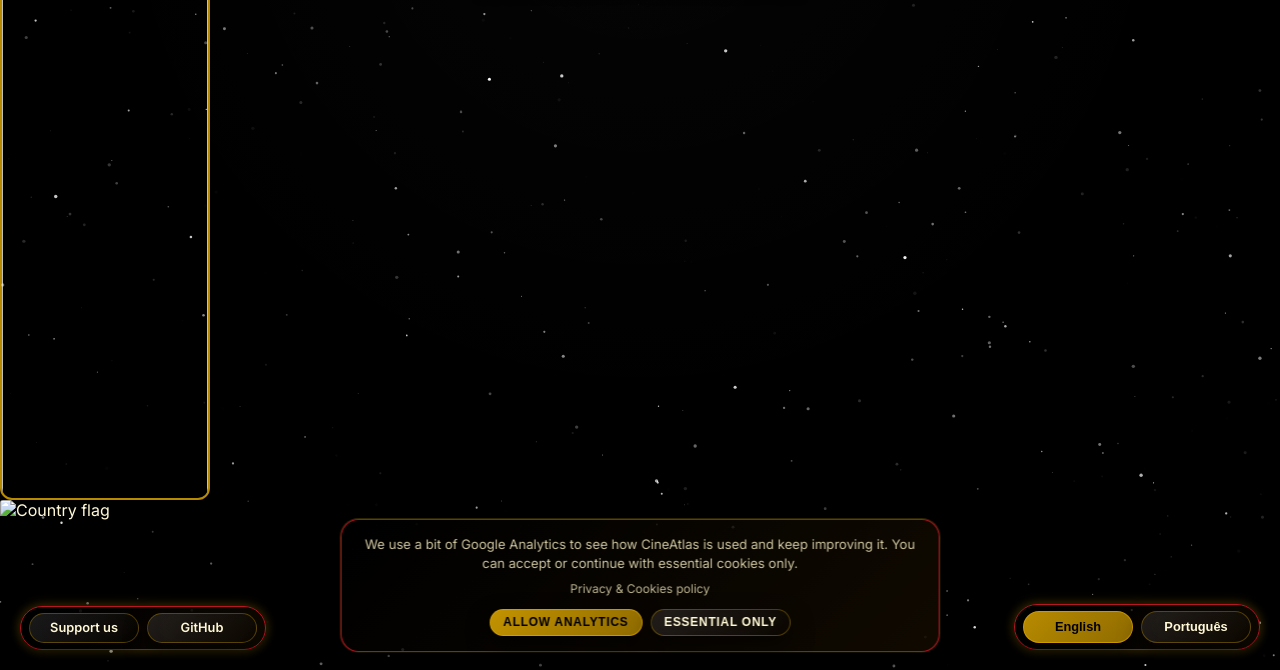
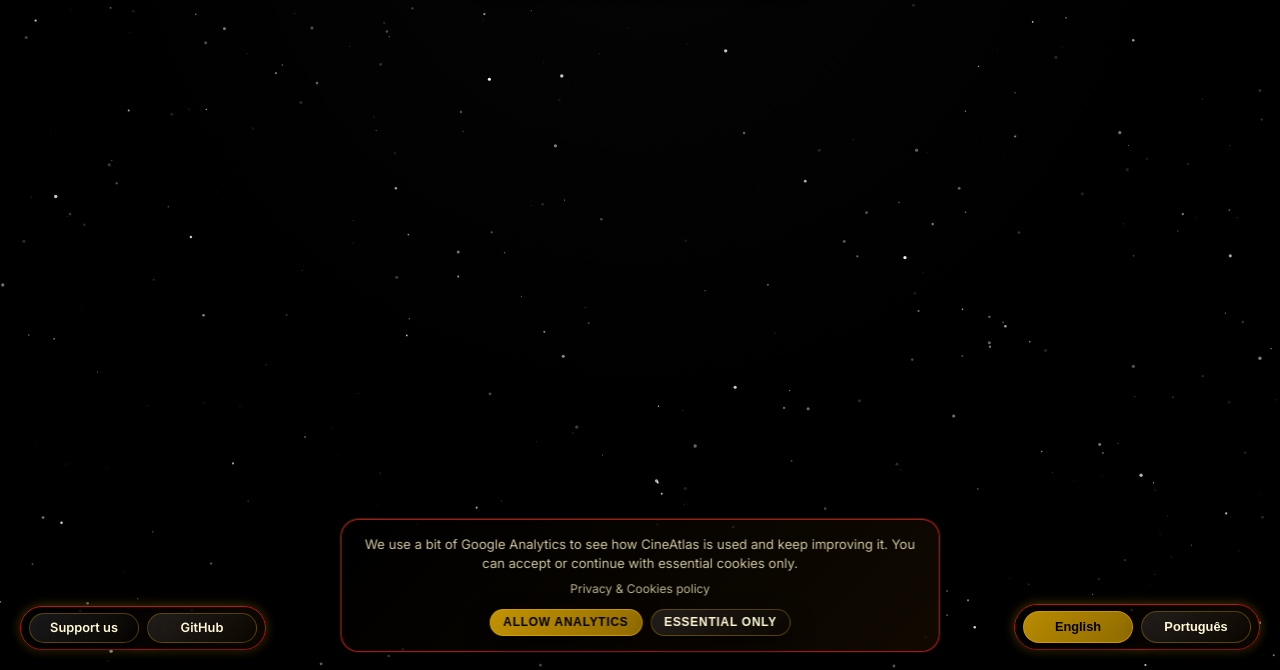
Before and after one commit to pelintra-da-noite/CineAtlas, a plain HTML site: page index.html in a window 1280 px wide. Shown: the part 130-800 px from the top of the page. Drawn offline with nearby package versions, Linux system fonts and the light colour scheme; a script that the page names is missing; a web font is replaced by a local one.

Commit message:
Update index.html

```diff
--- a/index.html
+++ b/index.html
@@ -186,20 +186,6 @@
     </div>
   </div>
 
-  <img id="moviePoster"
-     src=""
-     alt=""
-     width="420"
-     height="630"
-     loading="lazy"
-     decoding="async" />
-
-<img id="countryFlagImg"
-     alt="Country flag"
-     width="28"
-     height="18"
-     decoding="async" />
-
   <!-- Scripts -->
   <script src="https://unpkg.com/three@0.152.2/build/three.min.js" defer></script>
   <script src="https://unpkg.com/globe.gl" defer></script>
```
